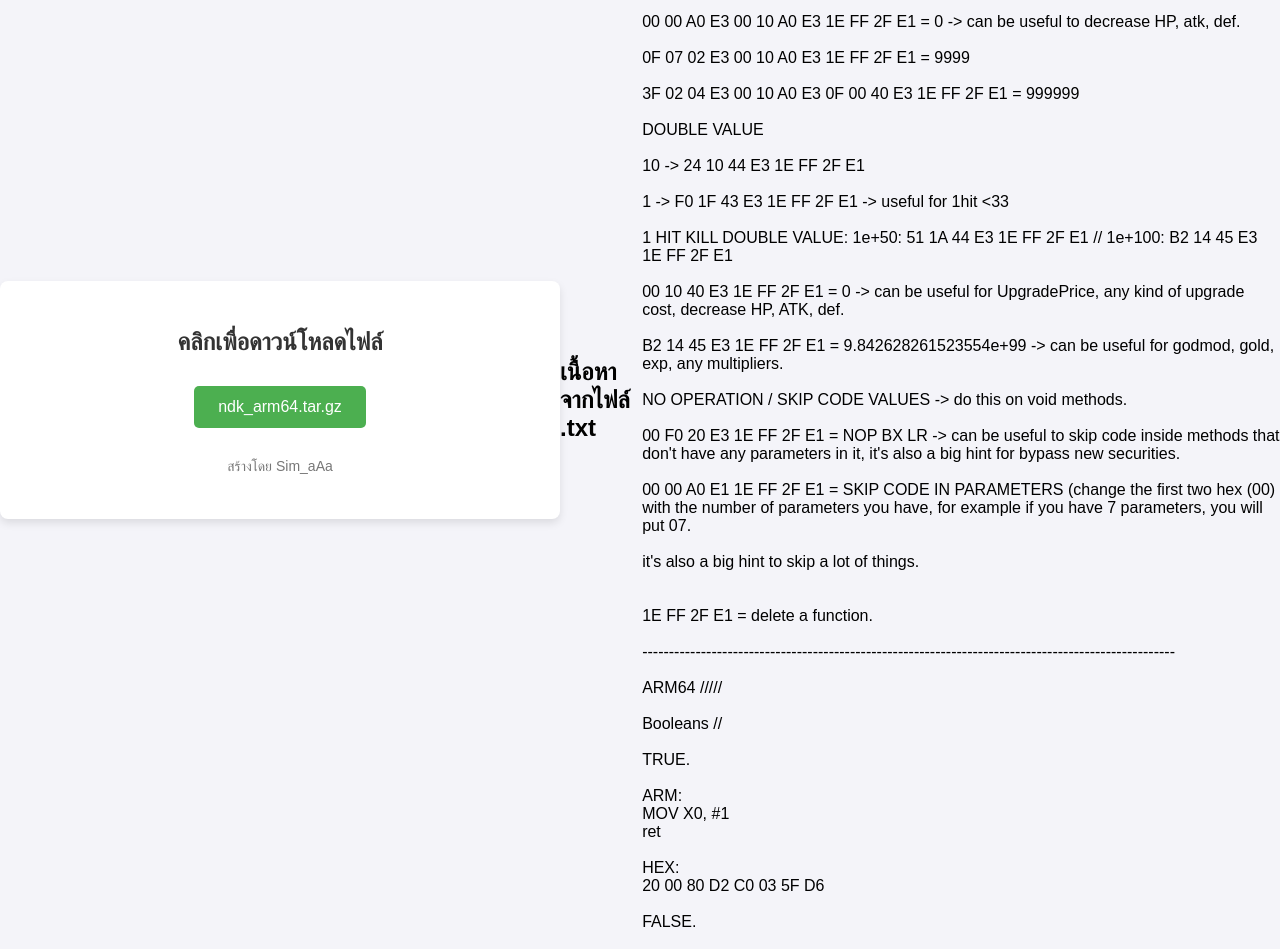
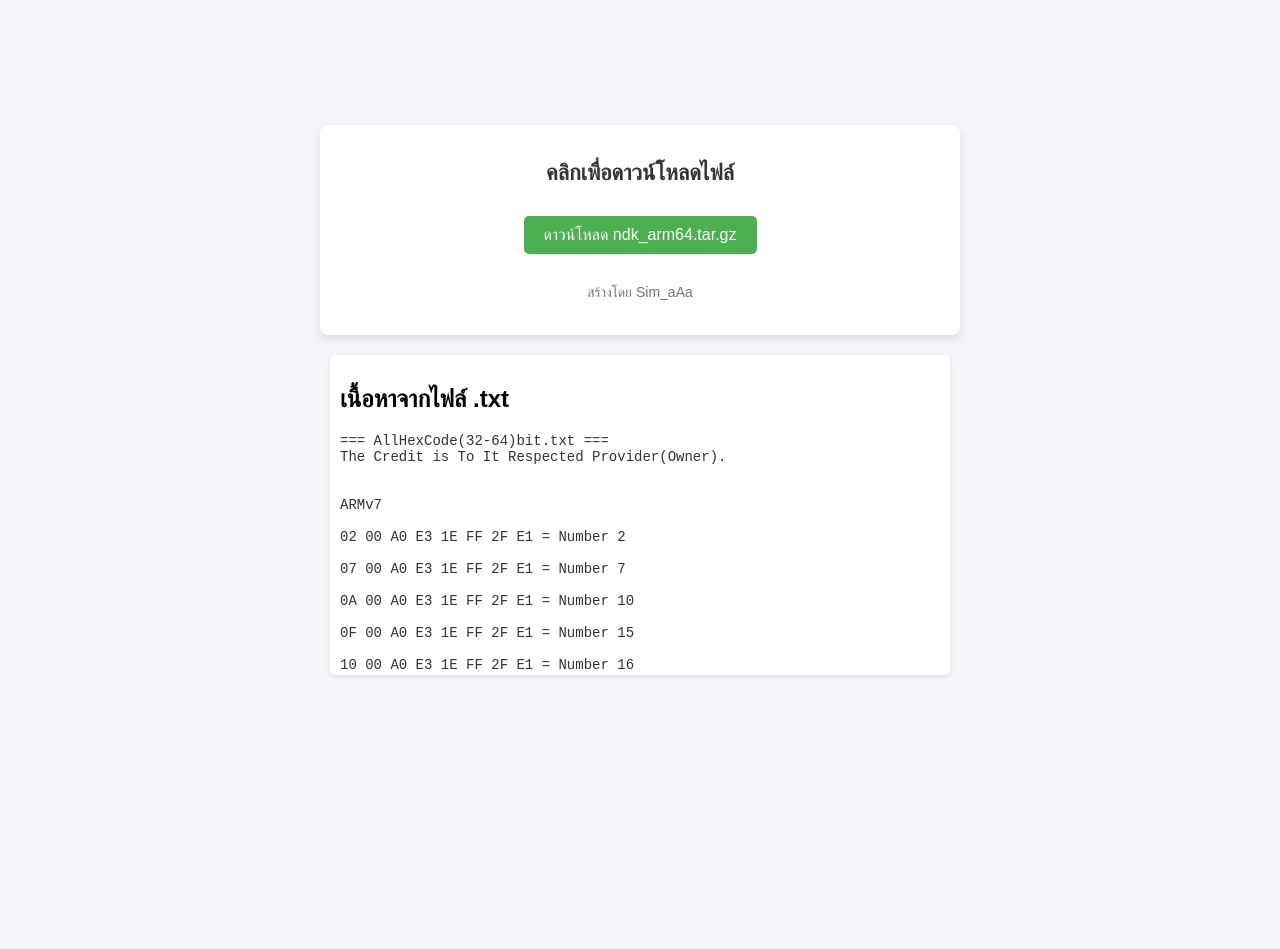
Before and after one commit to sim-aaa/myapp, a plain HTML site: page index.html in a window 1280 px wide. Shown: the top 949 px of the page. After the commit the page ends 800 px from the top, so only its background shows below. Drawn offline with Linux system fonts and the light colour scheme.

Commit message:
Update index.html

```diff
--- a/index.html
+++ b/index.html
@@ -3,14 +3,15 @@
 <head>
     <meta charset="UTF-8">
     <meta name="viewport" content="width=device-width, initial-scale=1.0">
-    <title>โหลดไฟล์จาก URL</title>
+    <title>โหลดไฟล์จาก URL และแสดงไฟล์ .txt</title>
     <style>
         body {
             font-family: Arial, sans-serif;
             background-color: #f4f4f9;
             display: flex;
+            flex-direction: column;
+            align-items: center;
             justify-content: center;
-            align-items: center;
             height: 100vh;
             margin: 0;
         }
@@ -18,16 +19,16 @@
         .container {
             text-align: center;
             background-color: #fff;
-            padding: 30px;
+            padding: 20px;
             border-radius: 8px;
             box-shadow: 0 4px 8px rgba(0, 0, 0, 0.1);
-            width: 100%;
-            max-width: 500px;
+            width: 90%;
+            max-width: 600px;
         }
 
         h1 {
             color: #333;
-            font-size: 24px;
+            font-size: 22px;
             margin-bottom: 20px;
         }
 
@@ -35,7 +36,7 @@
             background-color: #4CAF50;
             color: white;
             border: none;
-            padding: 12px 24px;
+            padding: 10px 20px;
             font-size: 16px;
             border-radius: 5px;
             cursor: pointer;
@@ -51,6 +52,26 @@
             background-color: #397539;
         }
 
+        .content-container {
+            margin-top: 20px;
+            text-align: left;
+            width: 100%;
+            background-color: #fff;
+            padding: 10px;
+            border-radius: 5px;
+            box-shadow: 0 2px 5px rgba(0, 0, 0, 0.1);
+            max-height: 300px;
+            overflow-y: auto;
+        }
+
+        pre {
+            white-space: pre-wrap;
+            word-wrap: break-word;
+            font-size: 14px;
+            color: #333;
+            margin: 10px 0;
+        }
+
         .footer {
             margin-top: 20px;
             font-size: 14px;
@@ -59,44 +80,68 @@
     </style>
 </head>
 <body>
+
     <div class="container">
         <h1>คลิกเพื่อดาวน์โหลดไฟล์</h1>
-
-        <button onclick="downloadFile('https://drive.google.com/uc?export=download&id=1MN434H5qenuPS4FUb53T0sTLKCdQdQVH')">ndk_arm64.tar.gz</button>
+        <button onclick="downloadFile('https://drive.google.com/uc?export=download&id=1MN434H5qenuPS4FUb53T0sTLKCdQdQVH')">
+            ดาวน์โหลด ndk_arm64.tar.gz
+        </button>
 
         <div class="footer">
             <p>สร้างโดย Sim_aAa</p>
         </div>
     </div>
 
-    <h2>เนื้อหาจากไฟล์ .txt</h2>
-    <div id="content"></div>
-    <br>
-    <script>
-        fetch('AllHexCode(32-64)bit.txt')
-            fetch('hex-value1.txt')
-                fetch('hex-value2.txt')// เปลี่ยนเป็นชื่อไฟล์ของคุณ
-        .then(response => response.text())
-        .then(data => {
-            document.getElementById('content').innerText = data;
-        })
-        .catch(error => console.error('เกิดข้อผิดพลาด:', error));
-    </script>
+    <div class="container content-container">
+        <h2>เนื้อหาจากไฟล์ .txt</h2>
+        <div id="content">กำลังโหลด...</div>
+    </div>
 
     <script>
+        // รายชื่อไฟล์ .txt ที่ต้องการโหลด
+        const files = ['AllHexCode(32-64)bit.txt', 'hex-value1.txt', 'hex-value2.txt'];
+
+        // ดึง element ที่ใช้แสดงเนื้อหา
+        const contentDiv = document.getElementById('content');
+
+        function loadTextFiles() {
+            contentDiv.innerHTML = ""; // เคลียร์ข้อมูลก่อนโหลดใหม่
+            files.forEach(file => {
+                fetch(file)
+                .then(response => {
+                    if (!response.ok) {
+                        throw new Error(`ไม่สามารถโหลดไฟล์: ${file}`);
+                    }
+                    return response.text();
+                })
+                .then(data => {
+                    // สร้าง <pre> สำหรับแต่ละไฟล์
+                    const pre = document.createElement('pre');
+                    pre.textContent = `=== ${file} ===\n${data}\n`;
+                    contentDiv.appendChild(pre);
+                })
+                .catch(error => {
+                    console.error('เกิดข้อผิดพลาด:', error);
+                    const errorMsg = document.createElement('p');
+                    errorMsg.textContent = `⚠ ไม่สามารถโหลดไฟล์: ${file}`;
+                    errorMsg.style.color = "red";
+                    contentDiv.appendChild(errorMsg);
+                });
+            });
+        }
+
+        // โหลดไฟล์อัตโนมัติเมื่อหน้าเว็บโหลดเสร็จ
+        loadTextFiles();
+
         function downloadFile(url) {
-            // สร้าง element ของ anchor
             const a = document.createElement('a');
             a.href = url;
-            a.download = url.split('/').pop();  // ตั้งชื่อไฟล์จาก URL
-
-            // กำหนดให้ทำการคลิกอัตโนมัติ
+            a.download = url.split('/').pop();
             document.body.appendChild(a);
             a.click();
-
-            // ลบ element ออกจาก DOM หลังจากดาวน์โหลด
             document.body.removeChild(a);
         }
     </script>
+
 </body>
 </html>
```
